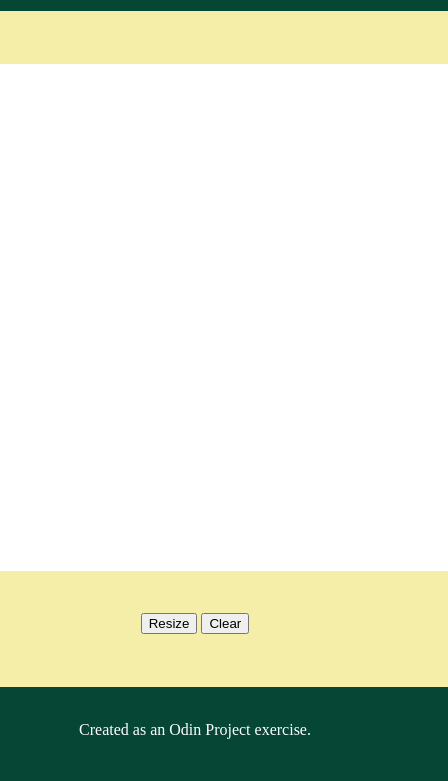
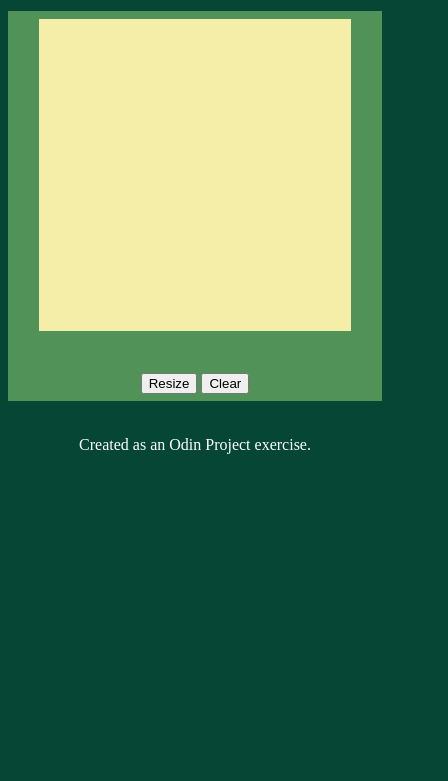
Before and after one commit to Duerkos/etch-a-sketch, a plain HTML site: page index.html in a window 390 px wide. Shown: the part 83-864 px from the top of the page, 448 px wide, since content can reach past the window. Drawn offline with Linux system fonts and the light colour scheme.

Commit message:
changed css to media so it can be seen on mobile although hover is not working, only click.

```diff
--- a/styles.css
+++ b/styles.css
@@ -31,7 +31,8 @@
 
 .header {
     display: flex;
-    justify-content:space-around;
+    justify-content:center;
+    gap : 5vw;
     flex-flow: row nowrap;
     height: 5rem;
     align-items: center;
@@ -53,15 +54,15 @@
 .backgroundDiv{
     background-color: var(--header-bg);
     display:flex;
-    flex-direction: row;
     align-items: center;
     justify-content: center;
 }
+
 .panelDiv{
     display:flex;
-    background-color: var(--lightest-bg);
-    width: 80vh;
-    height: 80vh;
+    background-color: var(--light-bg);
+    width: 85vh;
+    height: 85vh;
     align-items: center;
     justify-content: center;
     flex-flow: column nowrap;
@@ -70,15 +71,28 @@
 
 .sketchGrid{
     display:flex;
-    background-color: white;
-    width: 60vh;
-    height: 60vh;
+    background-color: var(--lightest-bg);
+    width: 70vh;
+    height: 70vh;
     flex-flow: row wrap;
     align-items: flex-start;
     align-content: flex-start;
 }
+
+@media screen and (orientation: portrait) {
+    .panelDiv{
+        width: 100vw;
+        height: 100vw;
+    }
+
+    .sketchGrid{
+        width: 80vw;
+        height: 80vw;
+    }
+}
+
 .square {
-    background-color: white;
+    background-color: var(--lightest-bg);
 }
 .black {
     background-color: black;
```
